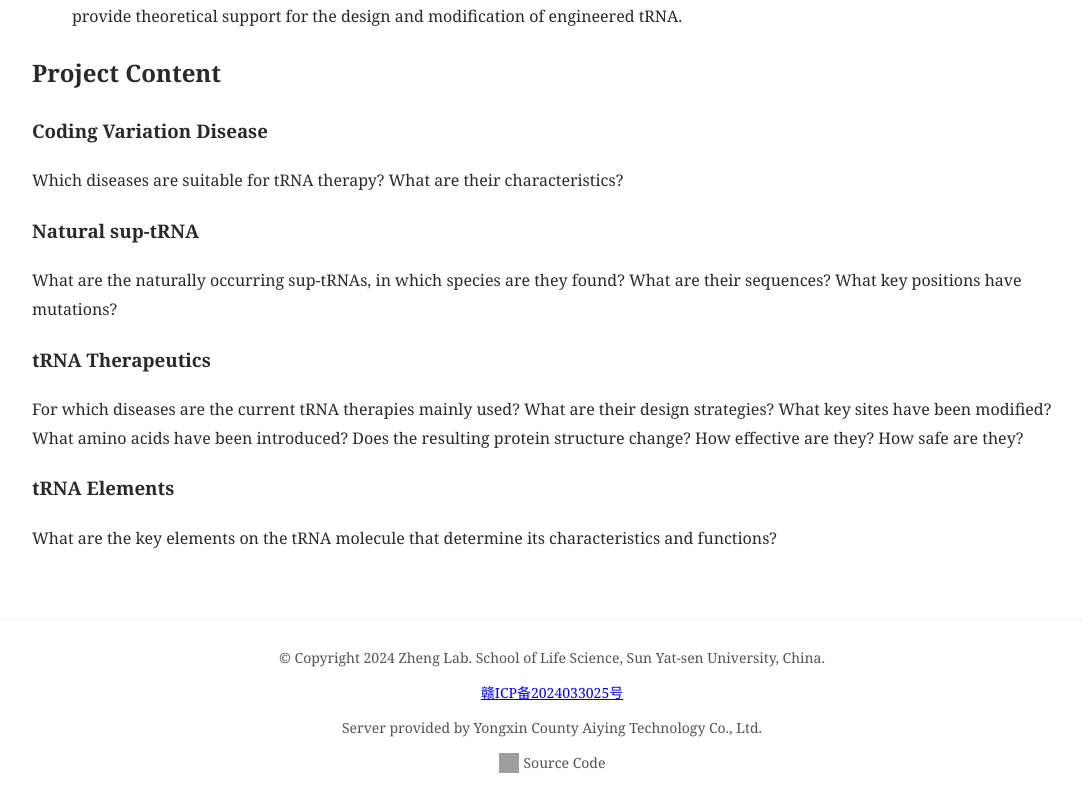
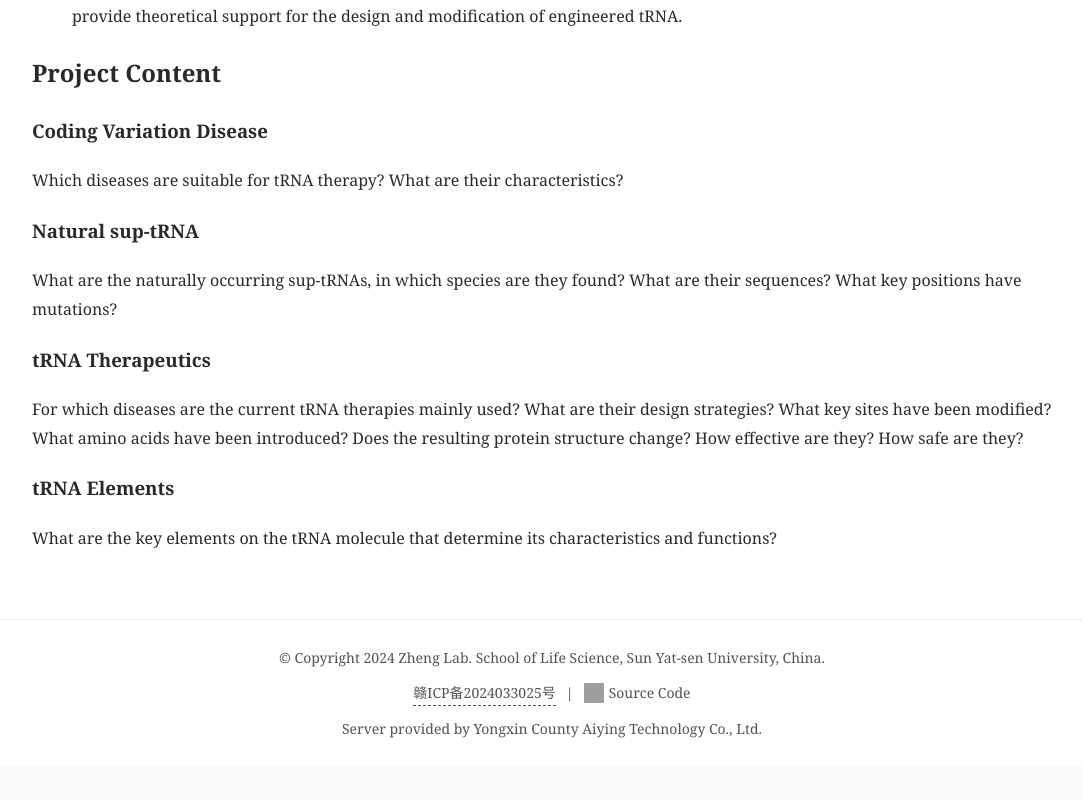
Before and after one commit to Lovelumine/trna-database, a Vue app: page / in a window 1280 px wide. Shown: the part 561-1361 px from the top of the page, without its empty margins (88-1170 px from the left). After the commit the page ends 1327 px from the top, so only its background shows below. Built offline with nearby package versions, Linux system fonts and the light colour scheme; grey boxes are pictures that could not be loaded; what @shene/table, vxe-table would draw is missing.

Commit message:
优化脚注

```diff
--- a/src/components/Footer.vue
+++ b/src/components/Footer.vue
@@ -4,22 +4,20 @@
       <div class="copyright">
         © Copyright 2024 Zheng Lab. School of Life Science, Sun Yat-sen University, China.
       </div>
-      <div class="beian">
-        <a href="https://beian.miit.gov.cn/#/Integrated/index" target="_blank">赣ICP备2024033025号</a>
+      <div class="beian-source-code">
+        <a href="https://beian.miit.gov.cn/#/Integrated/index" target="_blank" class="beian-link">赣ICP备2024033025号</a>
+        <span class="separator">|</span>
+        <a href="https://github.com/Lovelumine/trna-database" target="_blank" class="source-code-link">
+          <img src="https://github.githubassets.com/images/modules/logos_page/GitHub-Mark.png" alt="GitHub" class="github-logo" />
+          Source Code
+        </a>
       </div>
       <div class="hosted-by">
         Server provided by Yongxin County Aiying Technology Co., Ltd.
       </div>
-      <div class="source-code">
-        <a href="https://github.com/Lovelumine/trna-database" target="_blank">
-          <img src="https://github.githubassets.com/images/modules/logos_page/GitHub-Mark.png" alt="GitHub" class="github-logo" />
-          Source Code
-        </a>
-      </div>
     </div>
   </footer>
 </template>
-
 
 <script>
 export default {
@@ -51,20 +49,43 @@ export default {
 }
 
 .site--footer .footer-content .copyright,
-.site--footer .footer-content .beian,
-.site--footer .footer-content .hosted-by,
-.site--footer .footer-content .source-code {
+.site--footer .footer-content .hosted-by {
   margin: 5px 0;
 }
 
-.site--footer .footer-content .source-code a {
+.site--footer .footer-content .beian-source-code {
+  display: flex;
+  align-items: center;
+  margin: 5px 0;
+}
+
+.site--footer .footer-content .beian-source-code .separator {
+  margin: 0 10px;
+  color: var(--farallon-text-light);
+}
+
+.site--footer .footer-content .beian-link {
+  color: var(--farallon-text-light);
+  text-decoration: none;
+  border-bottom: 1px dashed var(--farallon-text-light);
+}
+
+.site--footer .footer-content .beian-link:hover {
+  color: var(--farallon-text-light-hover);
+}
+
+.site--footer .footer-content .source-code-link {
   display: flex;
   align-items: center;
   text-decoration: none;
   color: var(--farallon-text-light);
 }
 
-.site--footer .footer-content .source-code .github-logo {
+.site--footer .footer-content .source-code-link:hover {
+  color: var(--farallon-text-light-hover);
+}
+
+.site--footer .footer-content .source-code-link .github-logo {
   width: 20px;
   height: 20px;
   margin-right: 5px;
```
